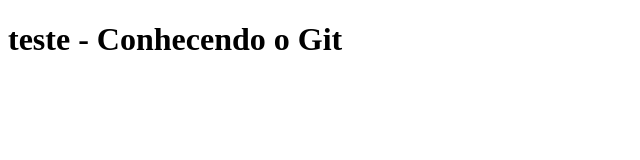
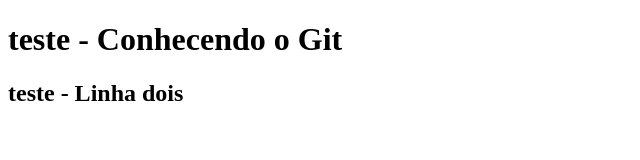
Before and after one commit to Rodox3010/aula-14-06-22, a plain HTML site: page index.html in a window 1280 px wide. Shown: the whole page, without its empty margins (0-640 px from the left). Drawn offline with Linux system fonts and the light colour scheme.

Commit message:
Update index.html

```diff
--- a/index.html
+++ b/index.html
@@ -8,6 +8,7 @@
 </head>
 <body>
     <h1>teste - Conhecendo o Git
+    <h2>teste - Linha dois</h2>
 
     </h1>
 </body>
```
